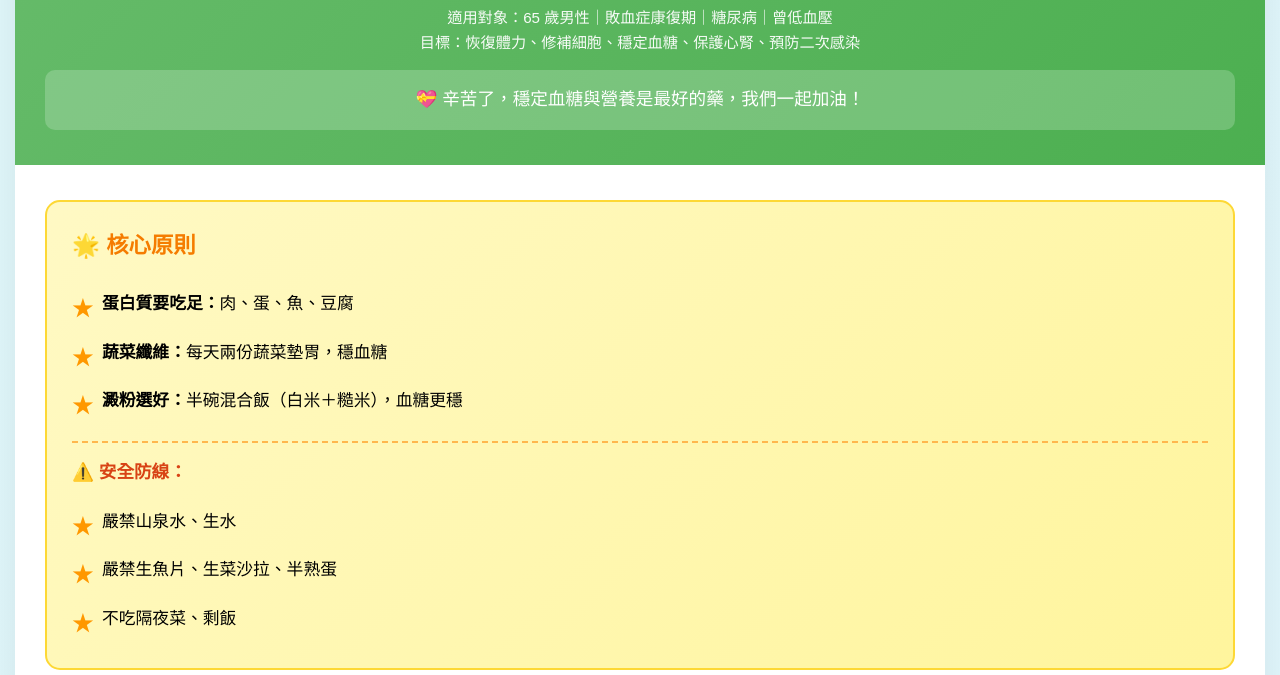
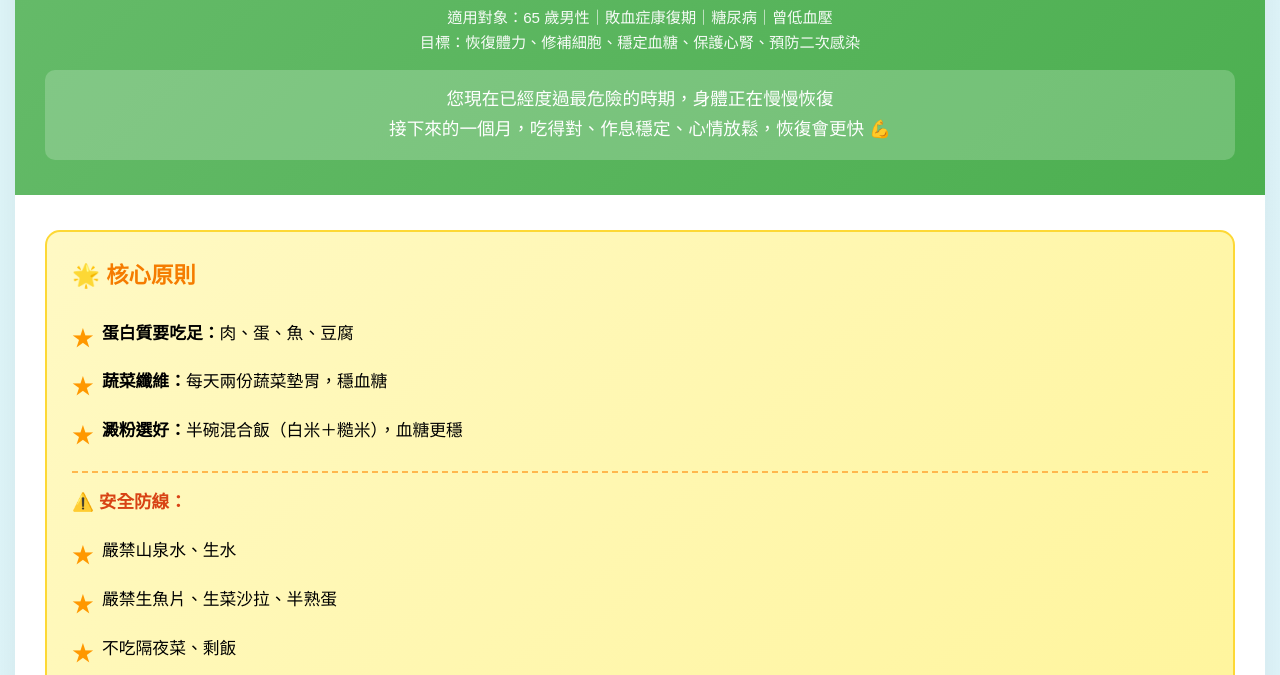
Before and after one commit to 01xian/care, a plain HTML site: page index.html in a window 1280 px wide. Shown: the part 125-800 px from the top of the page. Drawn offline with Linux system fonts and the light colour scheme.

Commit message:
Update recovery encouragement message in index.html

```diff
--- a/index.html
+++ b/index.html
@@ -382,7 +382,8 @@
                 目標：恢復體力、修補細胞、穩定血糖、保護心腎、預防二次感染
             </div>
             <div class="warmth">
-                💝 辛苦了，穩定血糖與營養是最好的藥，我們一起加油！
+                您現在已經度過最危險的時期，身體正在慢慢恢復<br>
+                接下來的一個月，吃得對、作息穩定、心情放鬆，恢復會更快 💪
             </div>
         </div>
 
```
